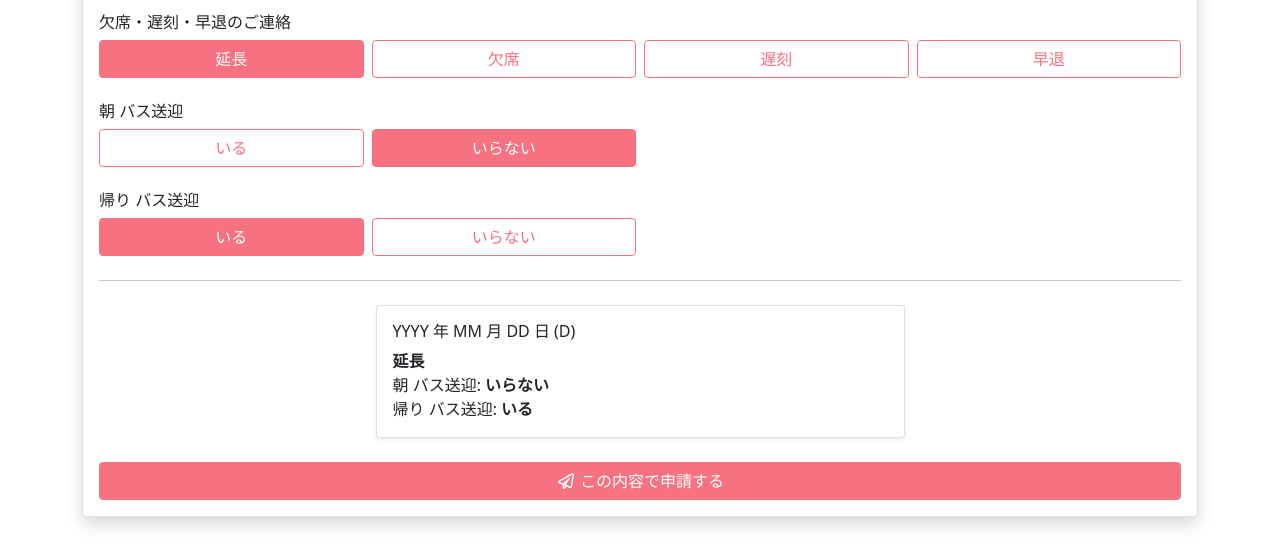
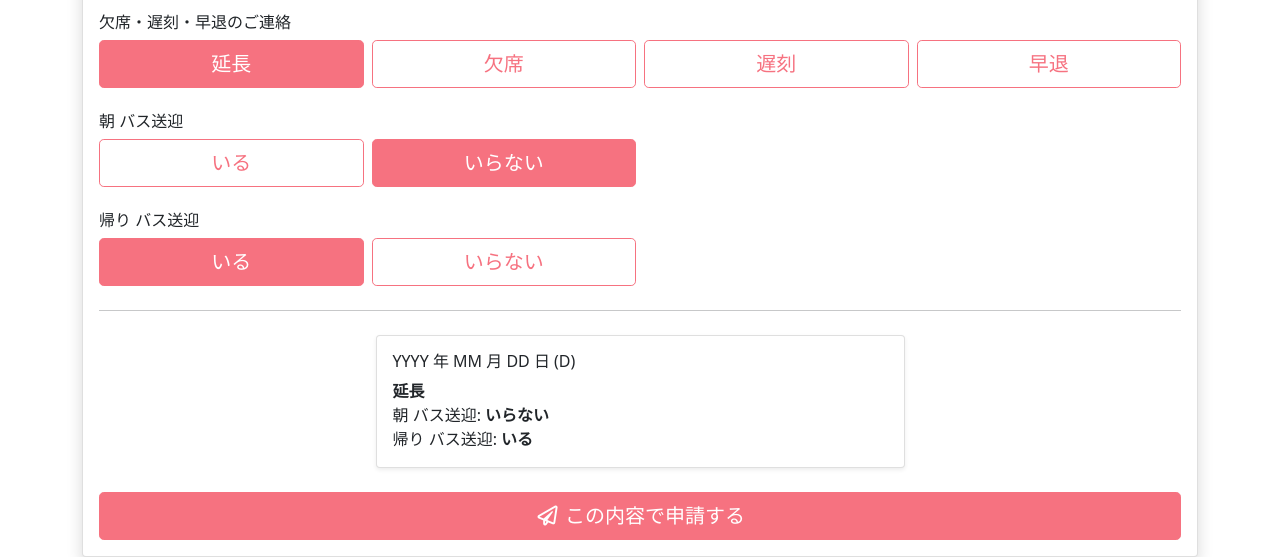
Before and after one commit to yuu-eguci/bootstrap-5.1-study, a plain HTML site: page application.html in a window 1280 px wide. Shown: the part 257-814 px from the top of the page. Drawn offline with nearby package versions, Linux system fonts and the light colour scheme.

Commit message:
🤡 btn-lg

```diff
--- a/application.html
+++ b/application.html
@@ -85,25 +85,25 @@
           <div class="row g-2">
             <div class="col-6 col-md-3 d-grid">
               <input type="radio" class="btn-check" name="radioFoo" id="radioFoo1" autocomplete="off" checked>
-              <label class="btn btn-outline-primary" for="radioFoo1">
+              <label class="btn btn-outline-primary btn-lg" for="radioFoo1">
                 延長
               </label>
             </div>
             <div class="col-6 col-md-3 d-grid">
               <input type="radio" class="btn-check" name="radioFoo" id="radioFoo2" autocomplete="off">
-              <label class="btn btn-outline-primary" for="radioFoo2">
+              <label class="btn btn-outline-primary btn-lg" for="radioFoo2">
                 欠席
               </label>
             </div>
             <div class="col-6 col-md-3 d-grid">
               <input type="radio" class="btn-check" name="radioFoo" id="radioFoo3" autocomplete="off">
-              <label class="btn btn-outline-primary" for="radioFoo3">
+              <label class="btn btn-outline-primary btn-lg" for="radioFoo3">
                 遅刻
               </label>
             </div>
             <div class="col-6 col-md-3 d-grid">
               <input type="radio" class="btn-check" name="radioFoo" id="radioFoo4" autocomplete="off">
-              <label class="btn btn-outline-primary" for="radioFoo4">
+              <label class="btn btn-outline-primary btn-lg" for="radioFoo4">
                 早退
               </label>
             </div>
@@ -112,13 +112,13 @@
           <div class="row g-2">
             <div class="col-6 col-md-3 d-grid">
               <input type="radio" class="btn-check" name="radioBar" id="radioBar1" autocomplete="off">
-              <label class="btn btn-outline-primary" for="radioBar1">
+              <label class="btn btn-outline-primary btn-lg" for="radioBar1">
                 いる
               </label>
             </div>
             <div class="col-6 col-md-3 d-grid">
               <input type="radio" class="btn-check" name="radioBar" id="radioBar2" autocomplete="off" checked>
-              <label class="btn btn-outline-primary" for="radioBar2">
+              <label class="btn btn-outline-primary btn-lg" for="radioBar2">
                 いらない
               </label>
             </div>
@@ -127,13 +127,13 @@
           <div class="row g-2">
             <div class="col-6 col-md-3 d-grid">
               <input type="radio" class="btn-check" name="radioBaz" id="radioBaz1" autocomplete="off" checked>
-              <label class="btn btn-outline-primary" for="radioBaz1">
+              <label class="btn btn-outline-primary btn-lg" for="radioBaz1">
                 いる
               </label>
             </div>
             <div class="col-6 col-md-3 d-grid">
               <input type="radio" class="btn-check" name="radioBaz" id="radioBaz2" autocomplete="off">
-              <label class="btn btn-outline-primary" for="radioBaz2">
+              <label class="btn btn-outline-primary btn-lg" for="radioBaz2">
                 いらない
               </label>
             </div>
@@ -156,7 +156,7 @@
             </div>
           </div>
           <div class="d-grid mt-4">
-            <button class="btn btn-primary" type="button">
+            <button class="btn btn-primary btn-lg" type="button">
               <i class="far fa-paper-plane fa-fw"></i>
               この内容で申請する
             </button>
```
